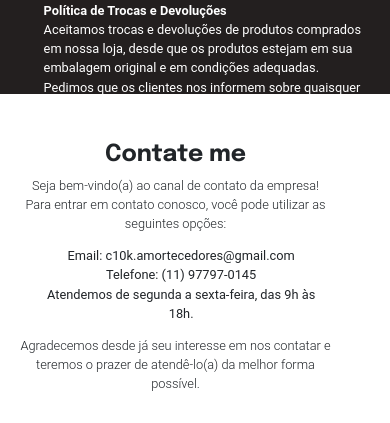
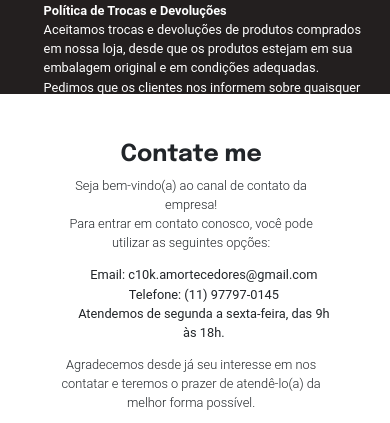
Before and after one commit to Marcos-Gregorio/C10KLP, a website: page index.html in a window 390 px wide. Shown: the part 4142-4565 px from the top of the page. Drawn offline with nearby package versions, Linux system fonts and the light colour scheme.

Commit message:
C10K-ResponsiDesing7.3

```diff
--- a/style.css
+++ b/style.css
@@ -560,11 +560,12 @@ footer>span{
     .contact-top{
         text-align: center;
     }
-    .contact-top>ul>li{
-        margin-right: 5%;
+    .contact-top>h1,.contact-top>p,.contact-top>ul{
+        margin-left: 10%;
     }
+
     .contact-top >iframe{
-        width: 95%;
+        width: 90vw;
     }
     .contact-middle>div{
         width: 100%;
@@ -660,6 +661,9 @@ footer>span{
     .contact-top{
         text-align: center;
     }
+    .contact-top>h1,.contact-top>p,.contact-top>ul{
+        margin-left: 10%;
+    }
     .contact-top >iframe{
         width: 90vw;
     }
@@ -699,6 +703,9 @@ footer>span{
     }
     #PoliticaEmpresa{
         height: 120vh;
+    }
+    .contact-top>h1,.contact-top>p,.contact-top>ul{
+        margin-left: 10%;
     }
 }
 @media (max-width:412px){
@@ -790,6 +797,9 @@ footer>span{
         text-align: center;
         margin:0 auto;
     }
+    .contact-top>h1,.contact-top>p,.contact-top>ul{
+        margin-left: 2%;
+    }
     .contact-top >iframe{
         width: 100%;
     }
```
